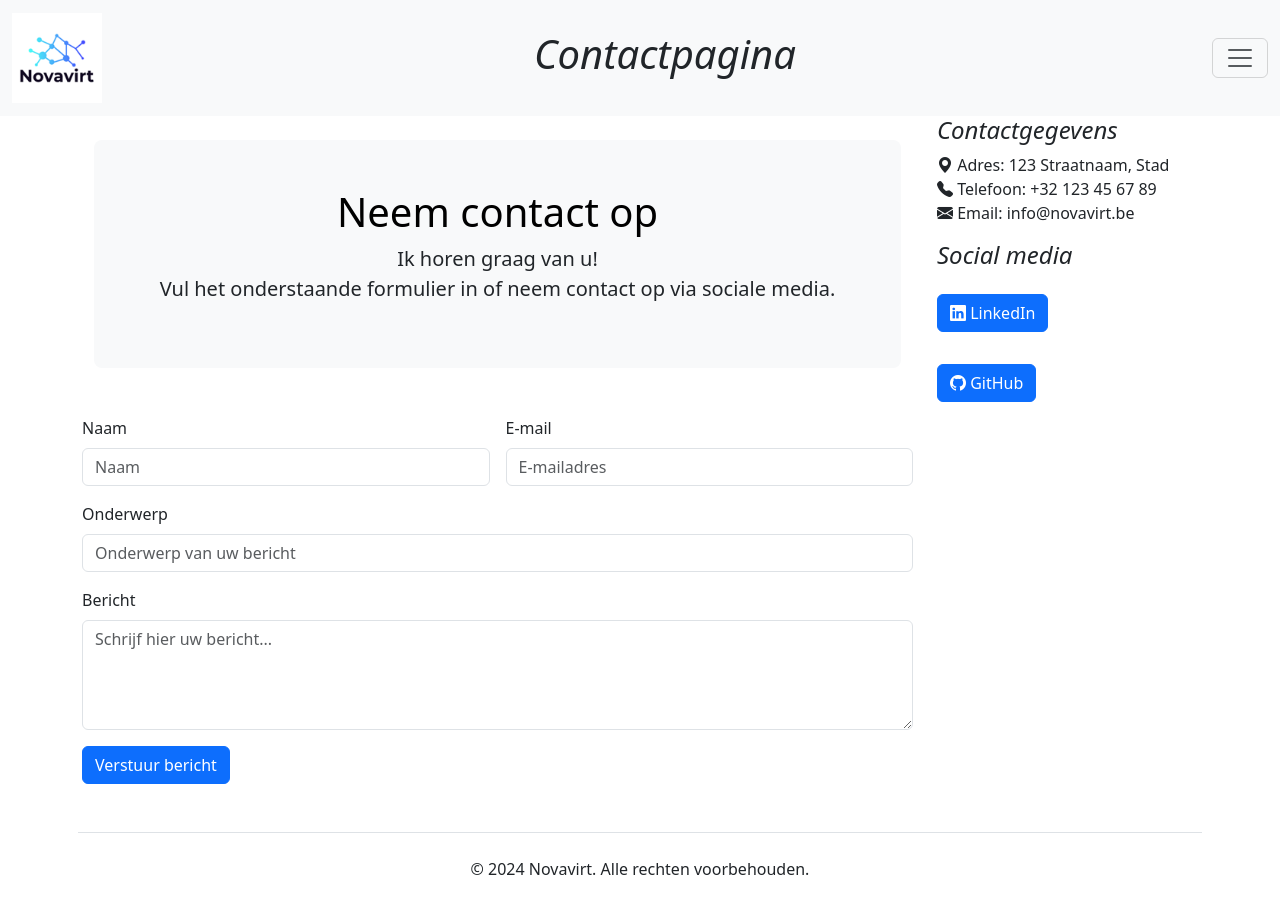
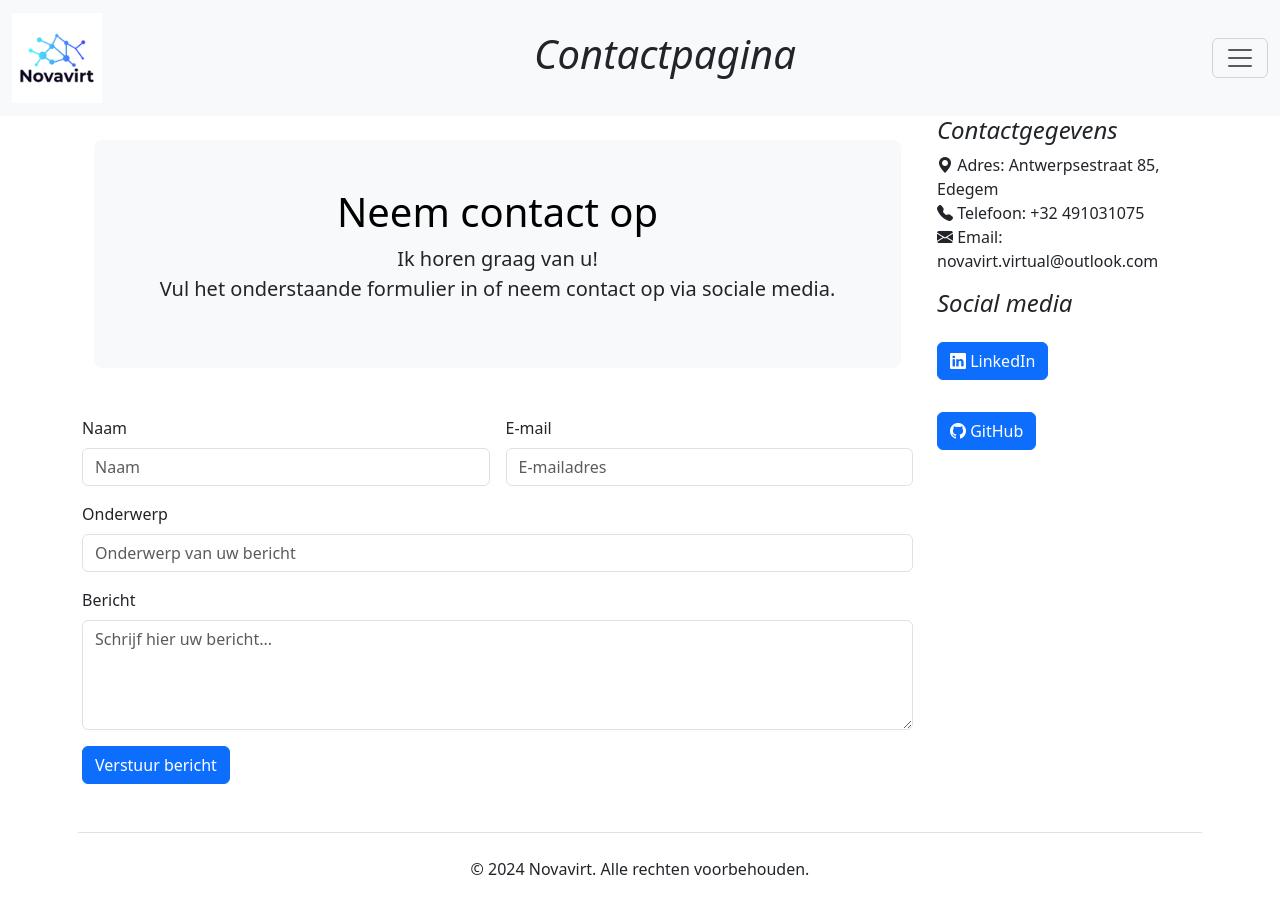
Before and after one commit to Starax30/Portfolio, a plain HTML site: page contact.html in a window 1280 px wide. Drawn offline with nearby package versions, Linux system fonts and the light colour scheme.

Commit message:
Update contact.html

```diff
--- a/contact.html
+++ b/contact.html
@@ -95,9 +95,9 @@
                 <div>
                     <h4 class="fst-italic">Contactgegevens</h4>
                     <ul class="list-unstyled">
-                        <li><i class="bi bi-geo-alt-fill"></i> Adres: 123 Straatnaam, Stad</li>
-                        <li><i class="bi bi-telephone-fill"></i> Telefoon: +32 123 45 67 89</li>
-                        <li><i class="bi bi-envelope-fill"></i> Email: info@novavirt.be</li>
+                        <li><i class="bi bi-geo-alt-fill"></i> Adres: Antwerpsestraat 85, Edegem</li>
+                        <li><i class="bi bi-telephone-fill"></i> Telefoon: +32 491031075</li>
+                        <li><i class="bi bi-envelope-fill"></i> Email: novavirt.virtual@outlook.com</li>
                     </ul>
 
                     <h4 class="fst-italic">Social media</h4>
```
